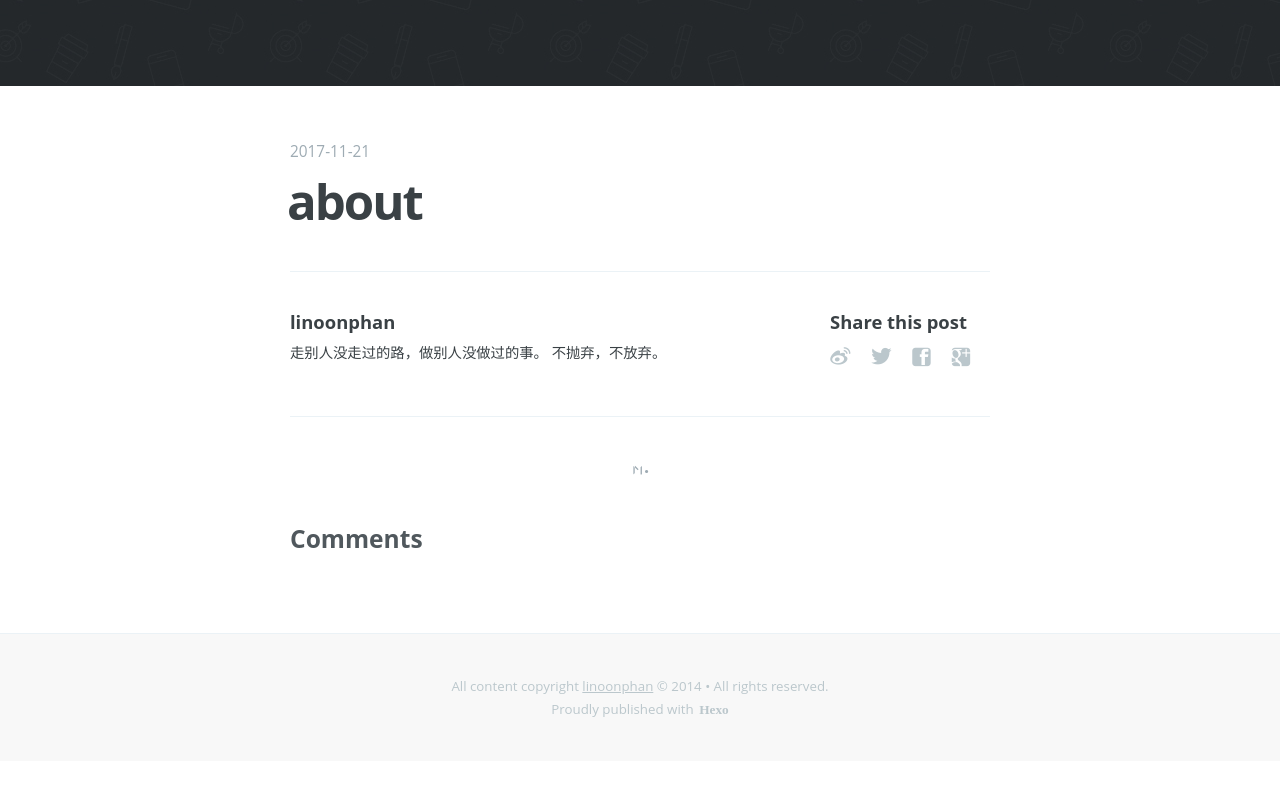
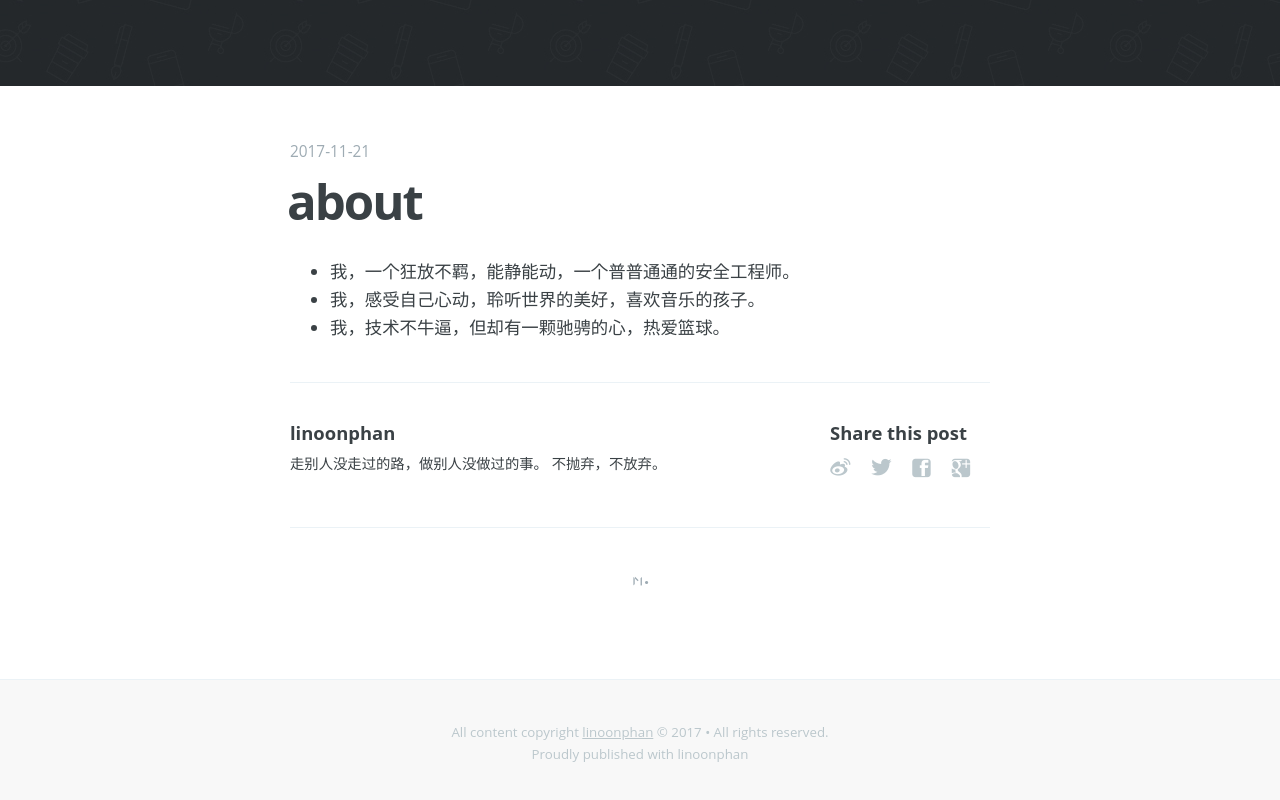
Before and after one commit to Linoonphan/Linoonphan.github.io, a plain HTML site: page about/index.html in a window 1280 px wide. Shown: the part 334-1134 px from the top of the page. Before the commit the page ends 1095 px from the top, so only its background shows below. Drawn offline with nearby package versions, Linux system fonts and the light colour scheme.

Commit message:
Site updated: 2017-11-27 22:06:49

```diff
--- a/about/index.html
+++ b/about/index.html
@@ -51,6 +51,11 @@
 </span>
     <h1 class="post-title">about</h1>
     <section class="post-content">
+      <ul>
+<li>我，一个狂放不羁，能静能动，一个普普通通的安全工程师。</li>
+<li>我，感受自己心动，聆听世界的美好，喜欢音乐的孩子。</li>
+<li>我，技术不牛逼，但却有一颗驰骋的心，热爱篮球。</li>
+</ul>
 
     </section>
     <footer class="post-footer">
@@ -85,10 +90,6 @@
 
 </nav>
 
-  <div id="comment" class="comments-area">
-    <h4 class="title"><a href="#disqus_comments" name="disqus_comments">Comments</a></h4>
-
-</div>
 
 </main>
 
@@ -97,8 +98,8 @@
 <footer class="site-footer">
 
   <div class="inner">
-     <section class="copyright">All content copyright <a href="/">linoonphan</a> &copy; 2014 &bull; All rights reserved.</section>
-     <section class="poweredby">Proudly published with <a class="icon-ghost" href="http://zespia.tw/hexo/">Hexo</a></section>
+     <section class="copyright">All content copyright <a href="/">linoonphan</a> &copy; 2017 &bull; All rights reserved.</section>
+     <section class="poweredby">Proudly published with linoonphan</section>
   </div>
 </footer>
 
```
Also changed, not shown: 2017/11/21/hello-world/index.html (+2 -6 lines), 2017/11/21/linoonphan/index.html (+3 -7 lines), archives/2017/11/index.html (+3 -3 lines), archives/2017/index.html (+3 -3 lines), archives/index.html (+3 -3 lines), index.html (+3 -3 lines), tags/about/index.html (+3 -3 lines), img/img-bg (2).jpg (added).
